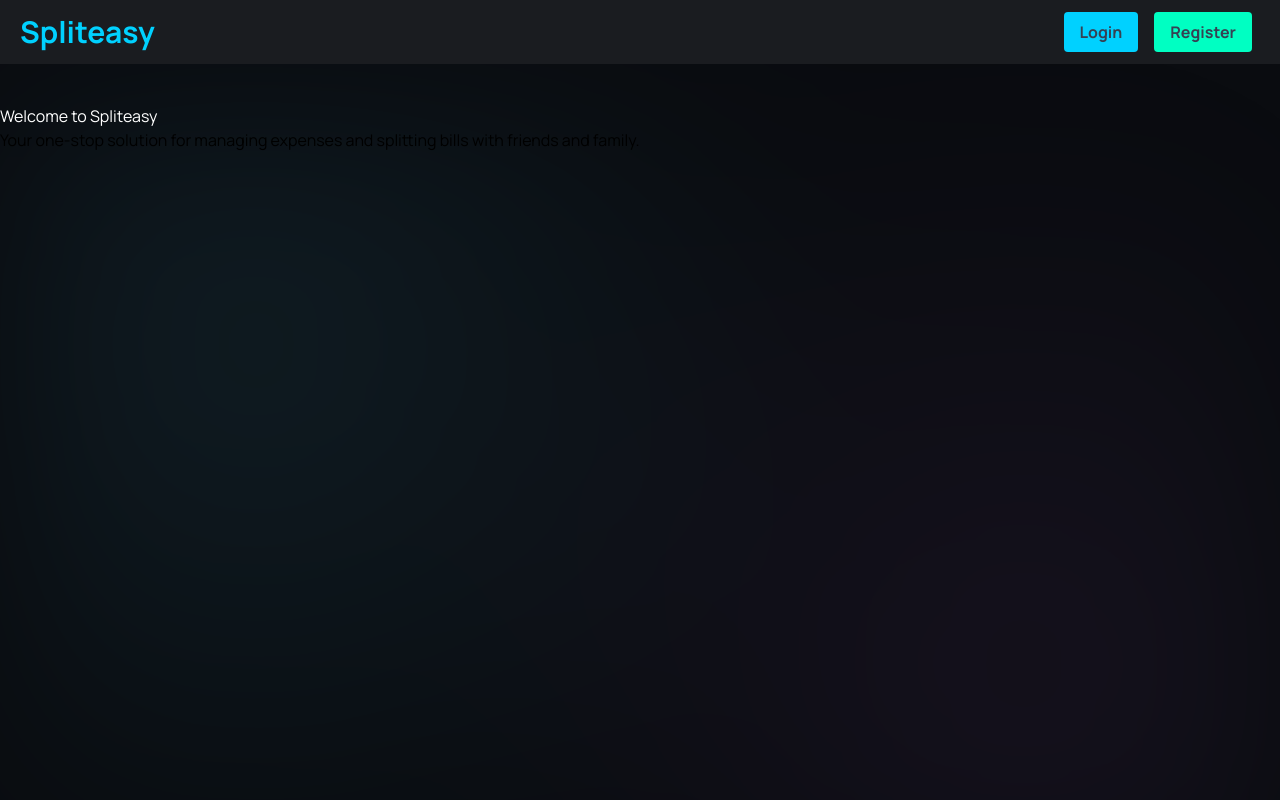
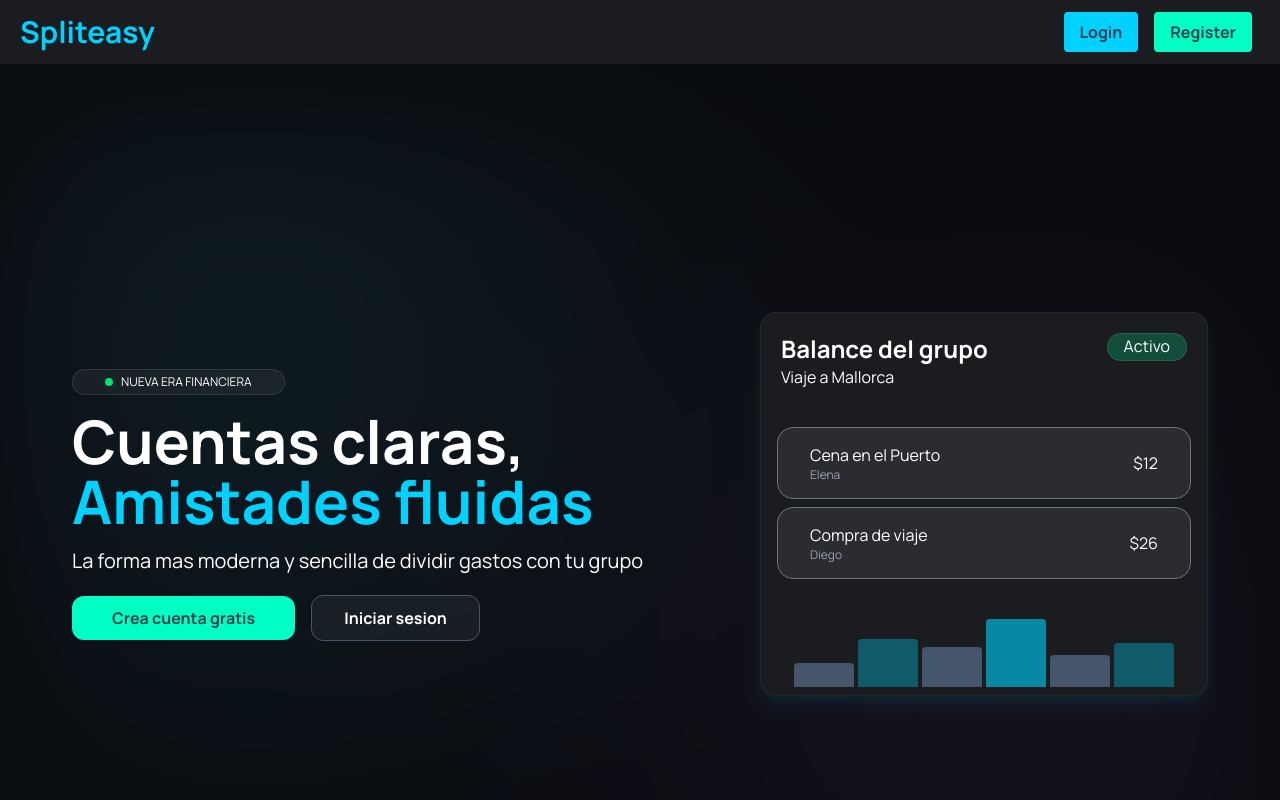
Before and after one commit to Rvilov/spliteasyapp, a React (Vite) app in the folder frontend/: page / in a window 1280 px wide. Shown: the top 800 px of the page. Built offline with nearby package versions, Linux system fonts and the light colour scheme.

Commit message:
se creo componente Expense para el hero , y se termino el hero

```diff
--- /dev/null
+++ b/frontend/src/components/home/Expense.jsx
@@ -0,0 +1,14 @@
+function Expense({ description, name, amount }) {
+  return (
+    <div className="flex w-full flex-row justify-between border rounded-2xl px-8 h-18 items-center bg-[#2A2C30]  border-gray-500">
+      <div>
+        <p>{description}</p>
+        <p className="text-gray-400 text-xs">{name}</p>
+      </div>
+
+      <p>${amount}</p>
+    </div>
+  );
+}
+
+export default Expense;
--- a/frontend/src/pages/HomePage.jsx
+++ b/frontend/src/pages/HomePage.jsx
@@ -1,13 +1,78 @@
+import { useNavigate } from 'react-router-dom';
+import Expense from '../components/home/Expense';
+
 function HomePage() {
+  const navigate = useNavigate();
   return (
-    <div>
+    <main className="w-full relative">
       <div className="aurora-glow "></div>
-      <h1 className="text-white">Welcome to Spliteasy</h1>
-      <p>
-        Your one-stop solution for managing expenses and splitting bills with
-        friends and family.
-      </p>
-    </div>
+
+      <section className=" text-white flex flex-row justify-around items-center min-h-screen">
+        <div className="p-8 w-1/2">
+          <div className="rounded-full border bg-white/5 inline-flex border-white/10 px-8 py-1  flex-row items-center gap-2">
+            <div className="relative w-2 h-2 ">
+              <div className="absolute animate-ping w-2 h-2 rounded-full   bg-green-400"></div>
+              <div className="absolute w-2 h-2 rounded-full   bg-green-400"></div>
+            </div>
+            <p className="text-xs">NUEVA ERA FINANCIERA</p>
+          </div>
+          <p className="text-6xl font-bold mt-4">Cuentas claras,</p>
+          <p className="text-6xl font-bold text-[#00D1FF]">Amistades fluidas</p>
+          <p className="text-xl mt-4">
+            La forma mas moderna y sencilla de dividir gastos con tu grupo
+          </p>
+          <div className="flex items-center gap-4 mt-5">
+            <button
+              className="bg-[#00FFC2] text-gray-700 py-2.5 px-10   rounded-xl font-bold hover: cursor-pointer"
+              onClick={() => navigate('/register')}
+            >
+              Crea cuenta gratis
+            </button>
+            <button
+              className="bg-white/5 text-white py-2.5 px-8 border-gray-600 border  rounded-xl font-bold hover: cursor-pointer"
+              onClick={() => navigate('/login')}
+            >
+              Iniciar sesion
+            </button>
+          </div>
+        </div>
+        <div className="flex justify-around items-center w-full  md:w-1/2 max-w-md mr-8 ">
+          <div className=" flex justify-around items-center h-auto md:h-96 flex-col border border-white/5 w-full  rounded-2xl bg-[#1A1C20] shadow-lg shadow-cyan-500/10">
+            <div className="h-1/3 items-left flex flex-row justify-between w-full p-5">
+              <div>
+                <p className="font-bold text-2xl"> Balance del grupo</p>
+                <p>Viaje a Mallorca</p>
+              </div>
+              <p className="rounded-full border h-7 px-4 bg-emerald-500/30  border-white/10">
+                Activo
+              </p>
+            </div>
+            <div className="w-full flex flex-col gap-2 px-4">
+              <Expense
+                description="Cena en el Puerto"
+                name="Elena"
+                amount="12"
+              />
+              <Expense description="Compra de viaje" name="Diego" amount="26" />
+            </div>
+            <div className="h-1/3 w-full flex items-end justify-center gap-1 mb-2 overflow-hidden">
+              <div className="w-15 h-6 bg-slate-600 rounded-t-sm"></div>
+              <div className="w-15 h-12 bg-cyan-500/40 rounded-t-sm"></div>
+              <div className="w-15 h-10 bg-slate-600 rounded-t-sm"></div>
+              <div className="w-15 h-17 bg-cyan-500/70 rounded-t-sm"></div>
+              <div className="w-15 h-8 bg-slate-600 rounded-t-sm"></div>
+              <div className="w-15 h-11 bg-cyan-500/40 rounded-t-sm"></div>
+            </div>
+          </div>
+        </div>
+      </section>
+      <section className="border text-white flex flex-col justify-around items-center h-1/4">
+        <p className="text-5xl font bold text-white">
+          Disenado para la vida moderna
+        </p>
+      </section>
+      <section className="border text-white flex flex-row justify-around items-center h-1/4"></section>
+    </main>
   );
 }
 
--- a/frontend/src/pages/Login.jsx
+++ b/frontend/src/pages/Login.jsx
@@ -19,9 +19,13 @@ function Login() {
   };
 
   return (
-    <div className="w-full flex justify-center items-center min-h-screen bg-[radial-gradient(circle_at_20%_30%,rgba(76,214,255,0.08)_0%,transparent_50%),radial-gradient(circle_at_80%_70%,rgba(157,80,187,0.08)_0%,transparent_50%)]">
+    <main className="w-full relative">
+      <div className="aurora-glow "></div>
+      <div className="w-full flex justify-center items-center min-h-screen ">
         <div className=" rounded-3xl w-100 h-150 flex flex-col justify-center items-center gap-6 bg-linear-to-br from-white/20 via-white/5 to-white/0 bg-origin-border shadow-[0_8px_32px_0] shadow-black/37">
-        <h1 className="text-5xl font-extrabold text-white mb-10">SplitEasy</h1>
+          <h1 className="text-5xl font-extrabold text-white mb-10">
+            SplitEasy
+          </h1>
           <div className="flex flex-col gap-4">
             <label className="text-white" htmlFor="email">
               Correo Electrónico
@@ -54,6 +58,7 @@ function Login() {
           />
         </div>
       </div>
+    </main>
   );
 }
 
```
Lines whose indentation alone changed are shown as unchanged.
